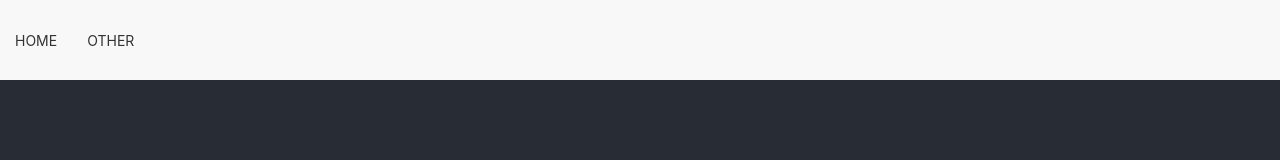
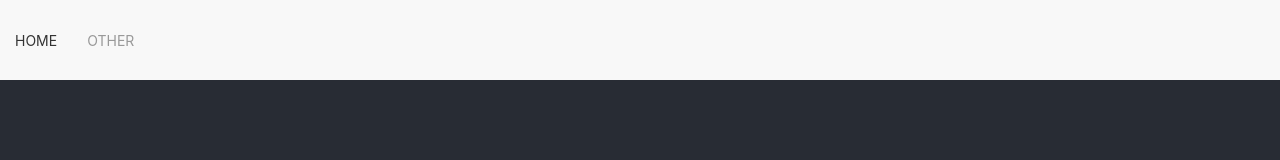
Before and after one commit to BrockSmedley/l8s, a React (Create React App) app: page / in a window 1280 px wide. Shown: the top 160 px of the page. Built offline with nearby package versions, Linux system fonts and the light colour scheme.

Commit message:
highlight selected page in navbar

```diff
--- a/src/App.jsx
+++ b/src/App.jsx
@@ -4,8 +4,6 @@ import './App.css';
 import { Navbar, PagePath } from './components/Navbar';
 import Home from './pages/Home';
 import Other from './pages/Other';
-import { createBrowserHistory as history } from 'history';
-
 
 class App extends Component {
     constructor(props) {
@@ -13,24 +11,26 @@ class App extends Component {
         this.state = {
             page: PagePath.Home
         };
+        this.setPage = this.setPage.bind(this);
+        this.componentDidMount = this.componentDidMount.bind(this);
     }
     giveMoney() {
         alert("Pls give money.");
     }
+    setPage(page) {
+        this.setState({ page });
+    }
+    componentDidMount() {
+        this.setPage(this.state.page);
+    }
     render() {
         return (
-            <Router history={history}>
+            <Router>
                 <div className="App">
-                    {/*
-                    TODO: send selected page to navbar for "active" highlighting
-                    https://reacttraining.com/react-router/web/example/sidebar
-                    */}
-                    <Navbar />
+                    <Navbar page={this.state.page} setPage={this.setPage} />
                     <div style={{ marginTop: 80 }}>
                         <Switch>
-                            <Route path={PagePath.Other}>
-                                <Other />
-                            </Route>
+                            <Route path={PagePath.Other} component={Other} />
                             <Route path={PagePath.Home}>
                                 <Home giveMoney={this.giveMoney} />
                             </Route>
--- a/src/components/Navbar.jsx
+++ b/src/components/Navbar.jsx
@@ -6,17 +6,23 @@ const PagePath = {
     Other: '/other'
 };
 
+function click(props, page) {
+    props.setPage(page);
+}
+
+function HLink(href, name, props) {
+    return <li className={href === props.page ? `uk-active` : ``}>
+        <Link to={href} onClick={() => click(props, href)}>{name}</Link>
+    </li>;
+}
+
 function Navbar(props) {
     return (
         <nav className="uk-navbar-container navbar">
             <div className="uk-navbar-left">
                 <ul className="uk-navbar-nav">
-                    <li className={`uk-active`}>
-                        <Link to={PagePath.Home}>Home</Link>
-                    </li>
-                    <li className="uk-active">
-                        <Link to={PagePath.Other}>Other</Link>
-                    </li>
+                    {HLink(PagePath.Home, "Home", props)}
+                    {HLink(PagePath.Other, "Other", props)}
                 </ul>
             </div>
         </nav>
--- a/src/pages/Home.jsx
+++ b/src/pages/Home.jsx
@@ -27,7 +27,7 @@ export default (props) =>
         </Row>
         <Row cols={1}>
             <div className="uk-card uk-card-body">
-                <button class="uk-button uk-button-default" onClick={props.giveMoney}>Give me your money now.</button>
+                <button className="uk-button uk-button-default" onClick={props.giveMoney}>Give me your money now.</button>
             </div>
         </Row>
     </>;
--- a/src/pages/Other.jsx
+++ b/src/pages/Other.jsx
@@ -1,5 +1,5 @@
 import React from 'react';
-import Row from '../components/uikit/Row';
+// import Row from '../components/uikit/Row';
 
 export default (props) =>
     <>
```
